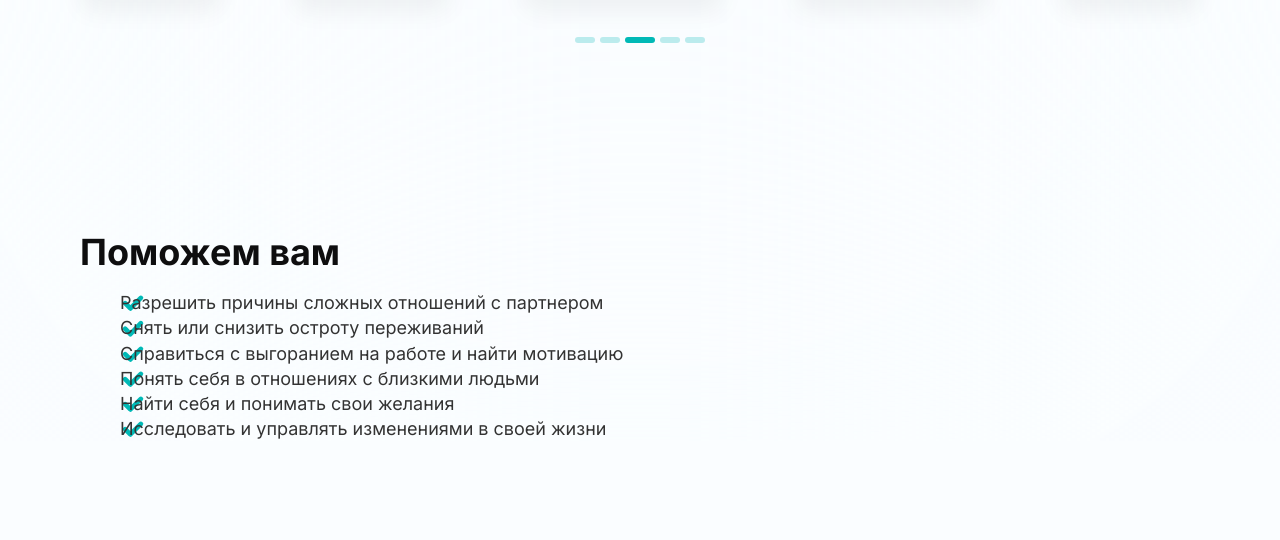
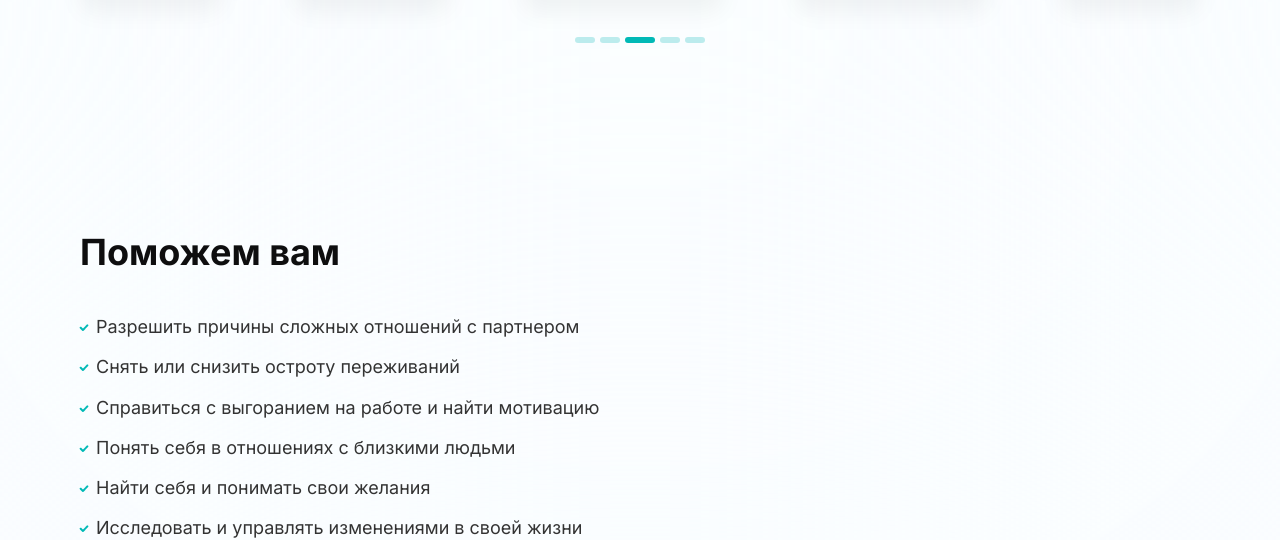
Before and after one commit to Ku4eryavyy/landing1, a website: page src/index.html in a window 1280 px wide. Shown: the part 1551-2091 px from the top of the page. Before the commit the page ends 2008 px from the top, so only its background shows below. Drawn offline with Linux system fonts and the light colour scheme; files whose address does not match are found by name.

Commit message:
enumeration list

```diff
--- a/src/index.html
+++ b/src/index.html
@@ -273,7 +273,7 @@
                     </h2>
                 </div>
                 <div class="support-enumeration--numbering">
-                    <ul id="ul" class="enumeration-list">
+                    <ul class="enumeration-list">
                         <li class="enumeration-item">Разрешить причины сложных отношений с партнером</li>
                         <li class="enumeration-item">Снять или снизить остроту переживаний</li>
                         <li class="enumeration-item">Справиться с выгоранием на работе и найти мотивацию</li>
--- a/src/scss/partials/_main.scss
+++ b/src/scss/partials/_main.scss
@@ -282,18 +282,24 @@
 }
 
 .enumeration-item {
-    background-image: url(./images/check.svg);
-    background-position: 0 0;
-    background-size: 1.6rem 1.6rem;
-    background-repeat: no-repeat;
+    list-style-image: url(../images/check.png);
+    list-style-type: square;
+    margin-bottom: 15px;
+}
+
+.enumeration-item:last-child {
+    margin-bottom: -15px;
 }
 
 .enumeration-list {
-    list-style-type: none;
-    margin-right: 40px;
-    padding-left: -40px;
+    margin: 0;
+    padding: 0;
 }
 
-#ul {
-    padding-left: -40px;
+.support-enumeration--numbering {
+    margin-left: 16px;
 }
+
+.support-enumeration--headline {
+    margin-bottom: 40px;
+}
```
Also changed, not shown: src/css/style.css, src/images/check.png (added).
